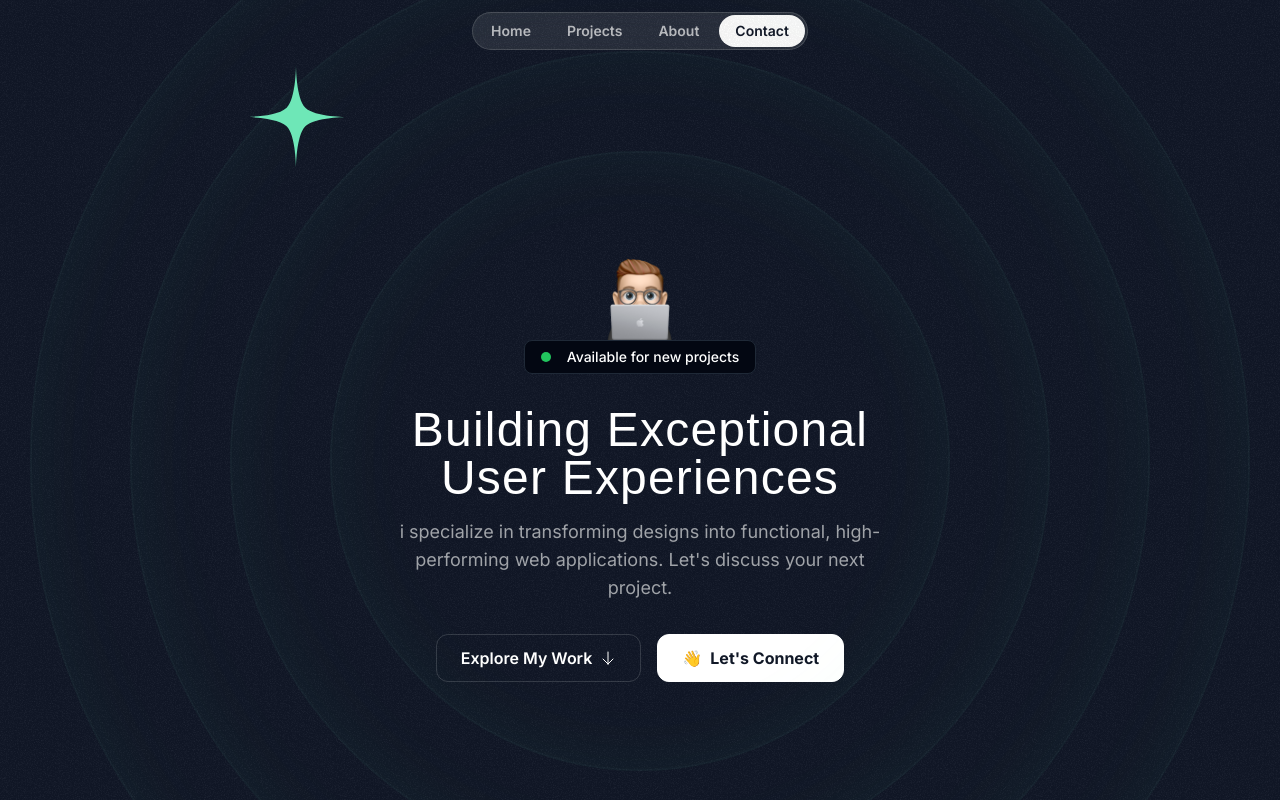
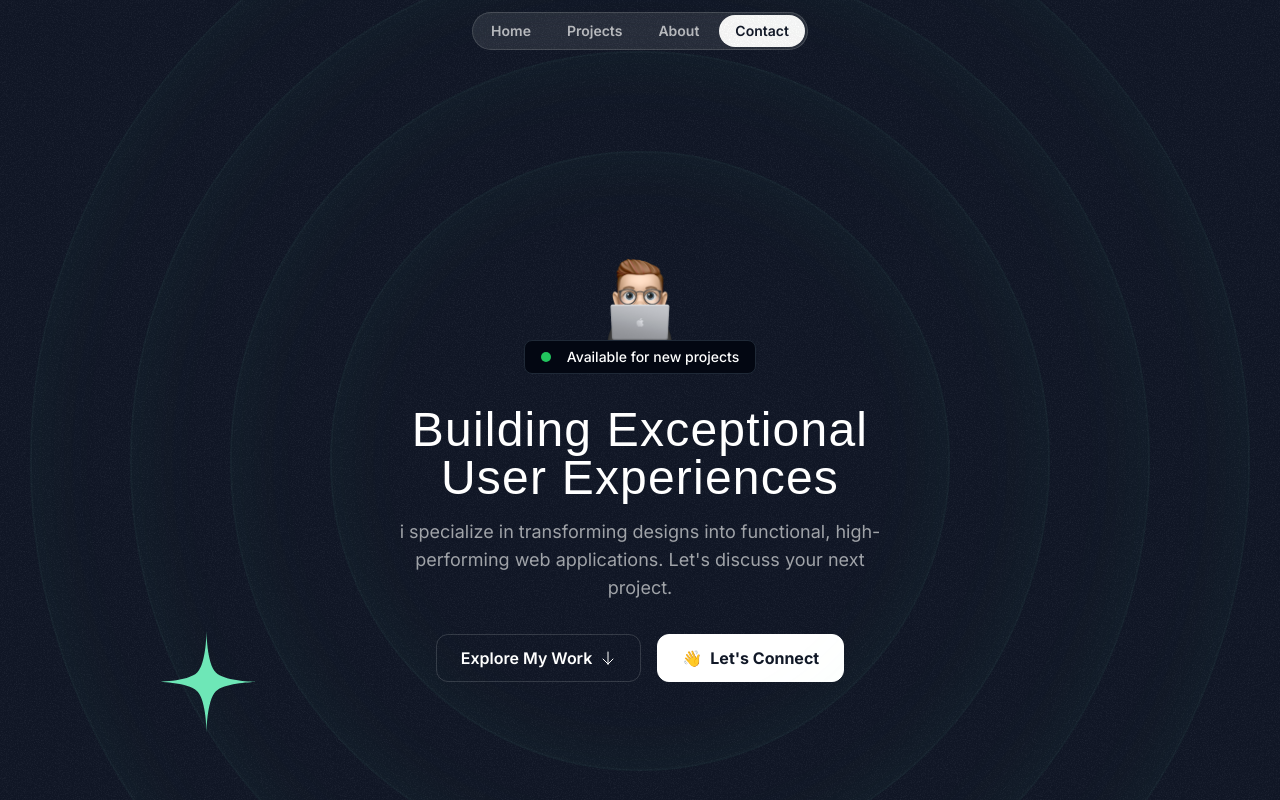
Before and after one commit to MorhafGhziel/frontend-tribe-portofolio, a Next.js app: page / in a window 1280 px wide. Shown: the top 800 px of the page. Built offline with nearby package versions, Linux system fonts and the light colour scheme; a web font is replaced by a local one.

Commit message:
postioned the start perfectly

```diff
--- a/src/components/HeroOrbit.tsx
+++ b/src/components/HeroOrbit.tsx
@@ -1,16 +1,27 @@
 import React, { PropsWithChildren } from "react";
 
-const HeroOrbit = ({ children, size }: PropsWithChildren<{ size: number }>) => {
+const HeroOrbit = ({
+  children,
+  size,
+  rotation,
+}: PropsWithChildren<{ size: number; rotation: number }>) => {
   return (
     <div className="absolute top-1/2 left-1/2 -translate-x-1/2 -translate-y-1/2">
       <div
-        className=""
         style={{
+          transform: `rotate(${rotation}deg)`,
           height: `${size}px`,
           width: `${size}px`,
         }}
       >
-        <div className=" inline-flex ">{children}</div>
+        <div
+          className="inline-flex"
+          style={{
+            transform: `rotate(${rotation * -1}deg)`,
+          }}
+        >
+          {children}
+        </div>
       </div>
     </div>
   );
--- a/src/sections/Hero.tsx
+++ b/src/sections/Hero.tsx
@@ -18,7 +18,7 @@ export const HeroSection = () => {
       <div className="size-[820px] hero-ring"></div>
       <div className="size-[1020px] hero-ring"></div>
       <div className="size-[1220px] hero-ring"></div>
-      <HeroOrbit size={800}>
+      <HeroOrbit size={800} rotation={-72}>
         <StarIcon className="size-28 text-emerald-300" />
       </HeroOrbit>
       <div className="container">
```
